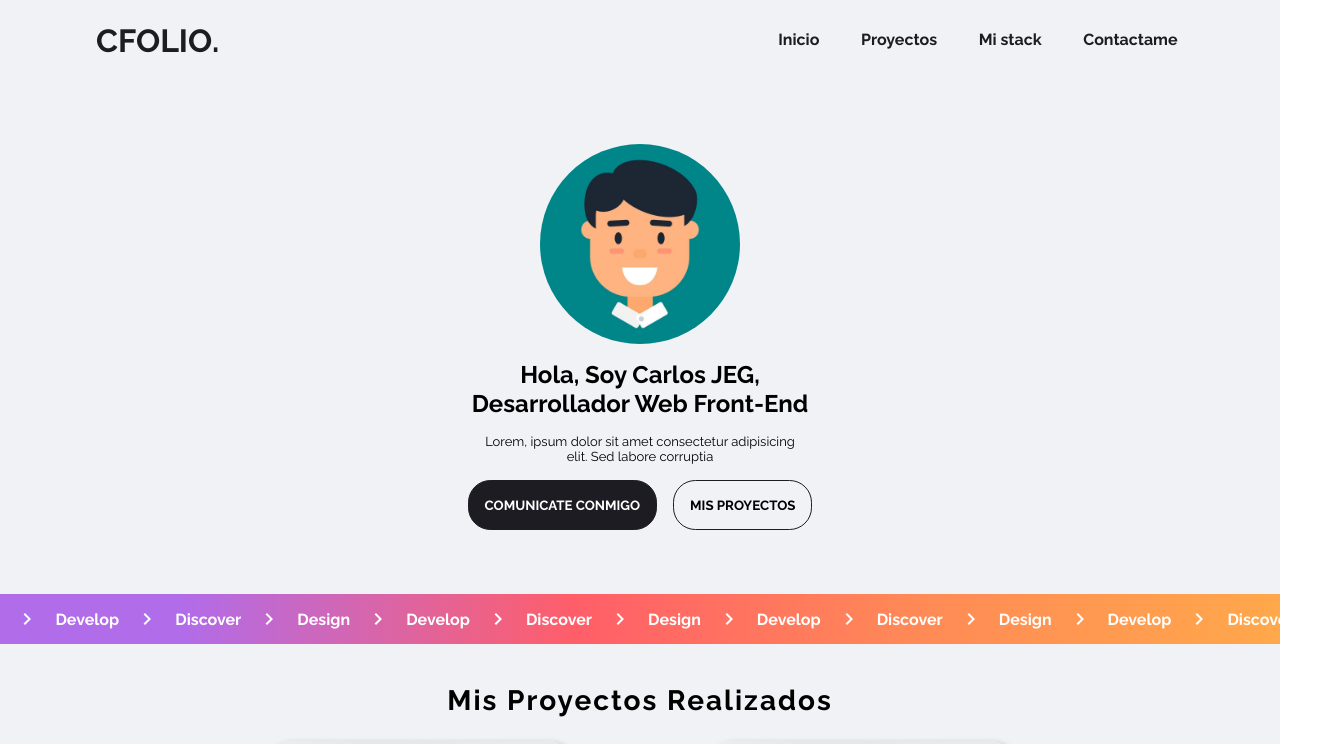
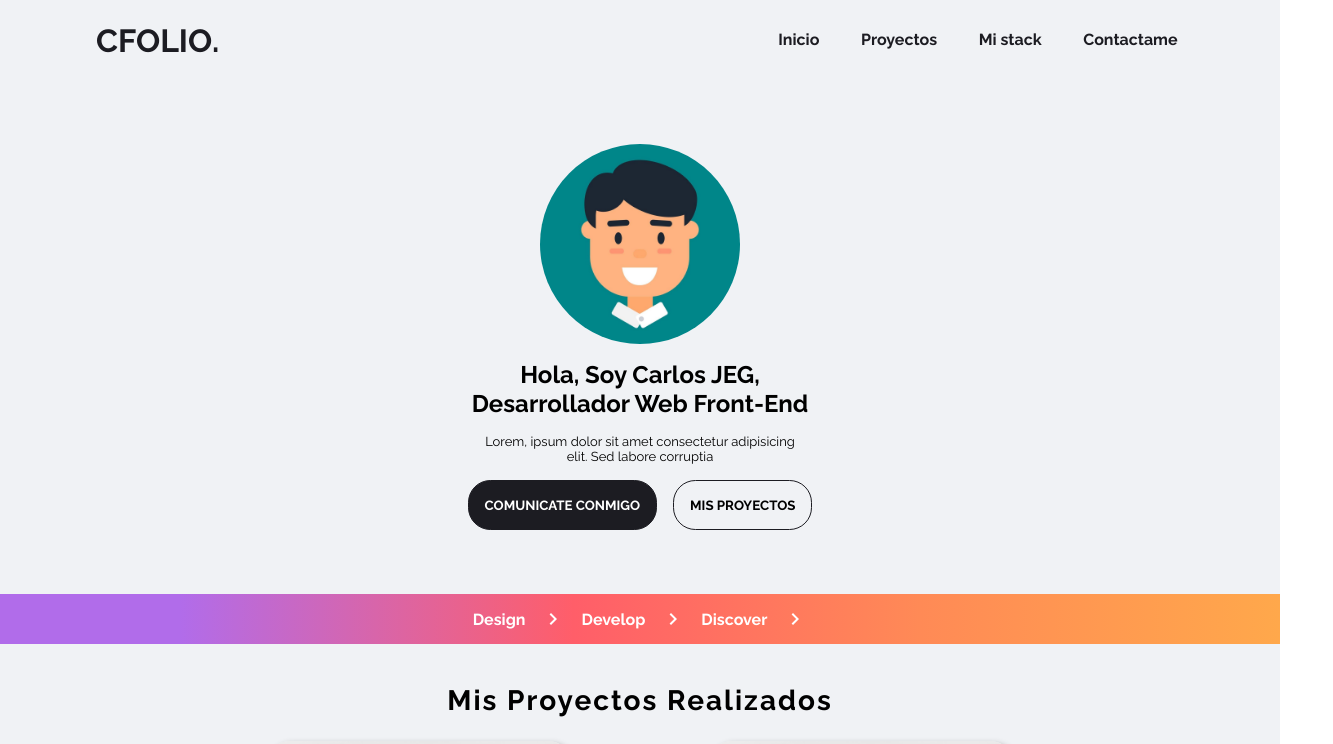
Before and after one commit to CarlosJEG/Personal_Portfolio, a Next.js app: page / in a window 1280 px wide. Shown: the top 744 px of the page, 1333 px wide, since content can reach past the window. Built offline with nearby package versions, Linux system fonts and the light colour scheme.

Commit message:
Portfolio

```diff
--- a/src/components/divStyle/divStyle.js
+++ b/src/components/divStyle/divStyle.js
@@ -3,7 +3,7 @@ import styles from '@/styles/div.module.scss'
 
 const DivStyle = () => {
 
-    const div = ["Design", "Develop", "Discover", "Design", "Develop", "Discover", "Design", "Develop", "Discover", "Design", "Develop", "Discover"]
+    const div = ["Design", "Develop", "Discover"]
 
   return (
     <>
```
